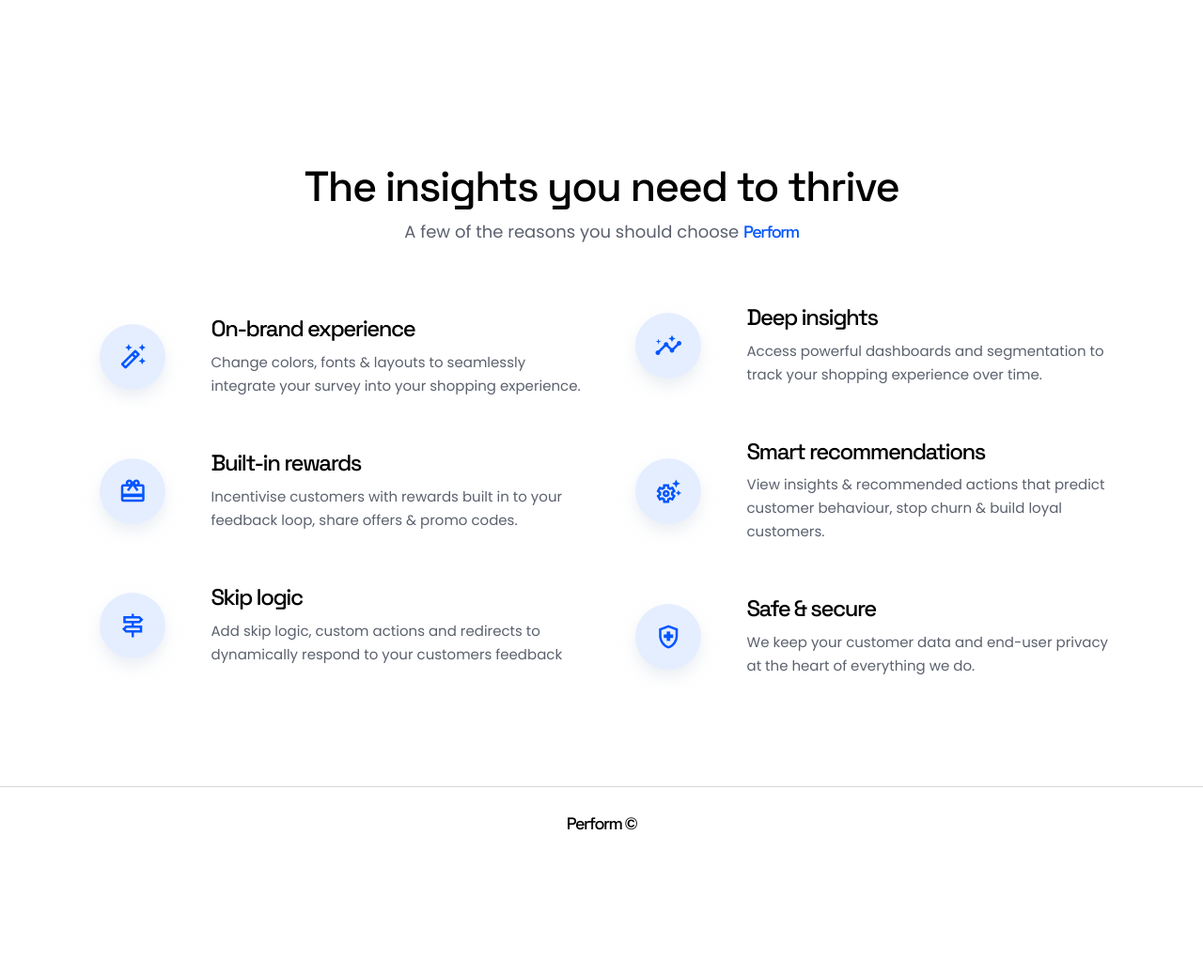
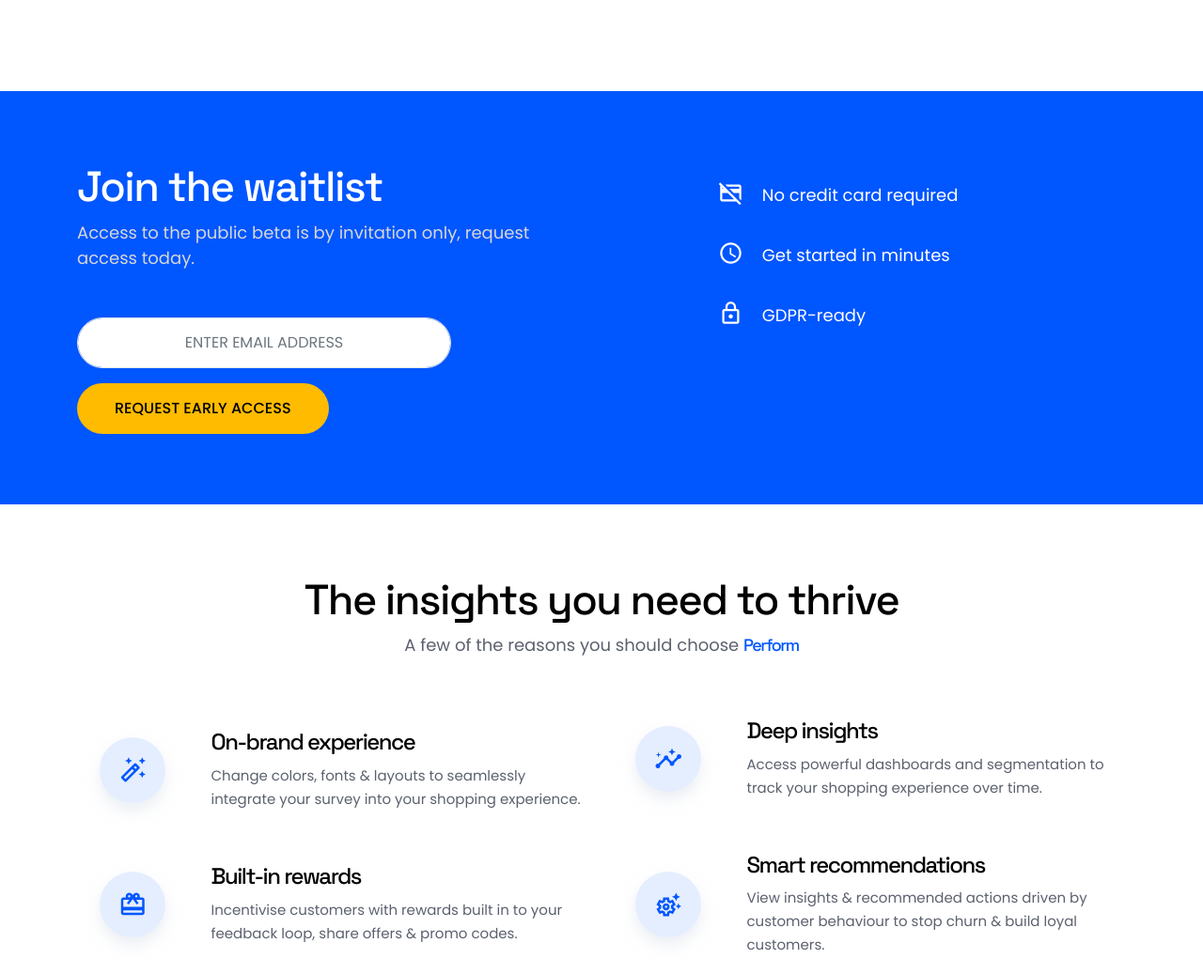
Before and after one commit to hughcrawford/perform, a plain HTML site: page index.html in a window 1280 px wide. Shown: the part 1487-2524 px from the top of the page at 94% size. Before the commit the page ends 2402 px from the top, so only its background shows below. Drawn offline with nearby package versions, Linux system fonts and the light colour scheme.

Commit message:
add landing page sign up component

```diff
--- a/index.html
+++ b/index.html
@@ -142,6 +142,47 @@
         </div>
     </div>
 
+    <!-- Join Waitlist -->
+    <div class="section sign-up">
+        <div class="container">
+
+            <div class="row">
+                <div class="col-lg-6 col-12">
+                    <h2>Join the waitlist</h2>
+                    <p>Access to the public beta is by invitation only, request access today.</p>
+
+                    <form class="row g-3">
+                        <div class="col-lg-auto col-12">
+                            <input type="email" class="form-control" id="exampleInputEmail1" aria-describedby="emailHelp" placeholder="ENTER EMAIL ADDRESS">
+                        </div>
+                        <div class="col-lg-auto col-12">
+                            <button type="submit" class="btn btn-perform-yellow col-lg-auto col-12">REQUEST EARLY ACCESS</button>
+                        </div>
+                    </form>
+                </div>
+
+                <div class="col-lg-6 col-12">
+                    <div class="row sign-up-usp">
+                        <div class="col-12 sign-up-usp-item">
+                            <span class="material-icons-outlined">credit_card_off</span>
+                            No credit card required
+                        </div>
+                        <div class="col-12 sign-up-usp-item">
+                            <span class="material-icons-outlined">watch_later</span>
+                            Get started in minutes
+                        </div>
+                        <div class="col-12 sign-up-usp-item">
+                            <span class="material-icons-outlined">lock</span>
+                            GDPR-ready
+                        </div>
+                    </div>
+                </div>
+            </div>
+        </div>
+    </div>
+
+
+
     <!-- Why Perform -->
     <div class="section how-it-works">
         <div class="container">
@@ -182,7 +223,7 @@
                             </div>
                             <div class="col-9 info-text">
                                 <h4>Skip logic</h4>
-                                <p>Add skip logic, custom actions and redirects to dynamically respond to your customers feedback</p>
+                                <p>Add skip logic, custom actions and redirects to dynamically respond to your customers feedback.</p>
                             </div>
                         </div>
                     </div>
@@ -210,7 +251,7 @@
                             </div>
                             <div class="col-9 info-text">
                                 <h4>Smart recommendations</h4>
-                                <p>View insights & recommended actions that predict customer behaviour, stop churn & build loyal customers.</p>
+                                <p>View insights & recommended actions driven by customer behaviour to stop churn & build loyal customers.</p>
                             </div>
                         </div>
                     </div>
--- a/resources/css/style.css
+++ b/resources/css/style.css
@@ -57,6 +57,18 @@ footer {
 .btn-perform:hover {
     color: #fff;
     background-color: #0056FF;
+}
+
+.btn-perform-yellow {
+    color: #000;
+    background-color: #FFBB00;
+    border-radius: 100px;
+    border:none;
+}
+
+.btn-perform-yellow:hover {
+    color: #000;
+    background-color: #FFBB00;
 }
 
 /* Alerts */
@@ -309,3 +321,85 @@ footer {
     }
 
  }
+
+ /* SIGN UP */
+
+ .sign-up {
+    background-color: #0056FF;
+    color: #fff;
+    padding-top: 75px;
+    padding-bottom: 75px;
+ }
+
+ .sign-up p{
+     margin-bottom: 50px;
+     font-size: 18px;
+     color: #D7D7D7;
+ }
+
+ .sign-up .form-control {
+    width: 100%;
+    padding: 14px 40px;
+    font-size: 16px;
+    font-weight: 400;
+    color: #000;
+    background-color: #fff;
+    background-clip: padding-box;
+    border: 1px solid #e6e6e6;
+    border-radius: 100px;
+    text-align: center;
+}
+
+.sign-up .form-control:focus {
+    border: 1px solid #000;
+    box-shadow: none;
+}
+
+.sign-up .btn {
+    padding: 15px 40px;
+    font-size: 16px;
+    font-weight: 500;
+    border-radius: 50px;
+}
+
+.sign-up-usp {
+    padding: 15px 0;
+    margin-left: 100px;
+    font-size: 18px;
+}
+
+.sign-up-usp-item {
+    padding-bottom: 30px;
+}
+
+.sign-up-usp .material-icons-outlined {
+    margin-right: 15px;
+    color:#fff;
+    position: relative;
+    top: 5px;
+    font-size: 27px;
+}
+
+@media (max-width: 576px) {
+
+    .sign-up {
+        text-align: center;
+        margin-bottom: 50px;
+    }
+
+    .sign-up-usp {
+        padding: 0;
+        margin-left: 0px;
+        margin-top: 50px;
+        font-size: 18px;
+    }
+
+    .sign-up-usp-item {
+        padding-bottom: 15px;
+    }
+
+    .sign-up-usp .material-icons-outlined {
+        margin-right: 10px;
+    }
+
+ }
```
